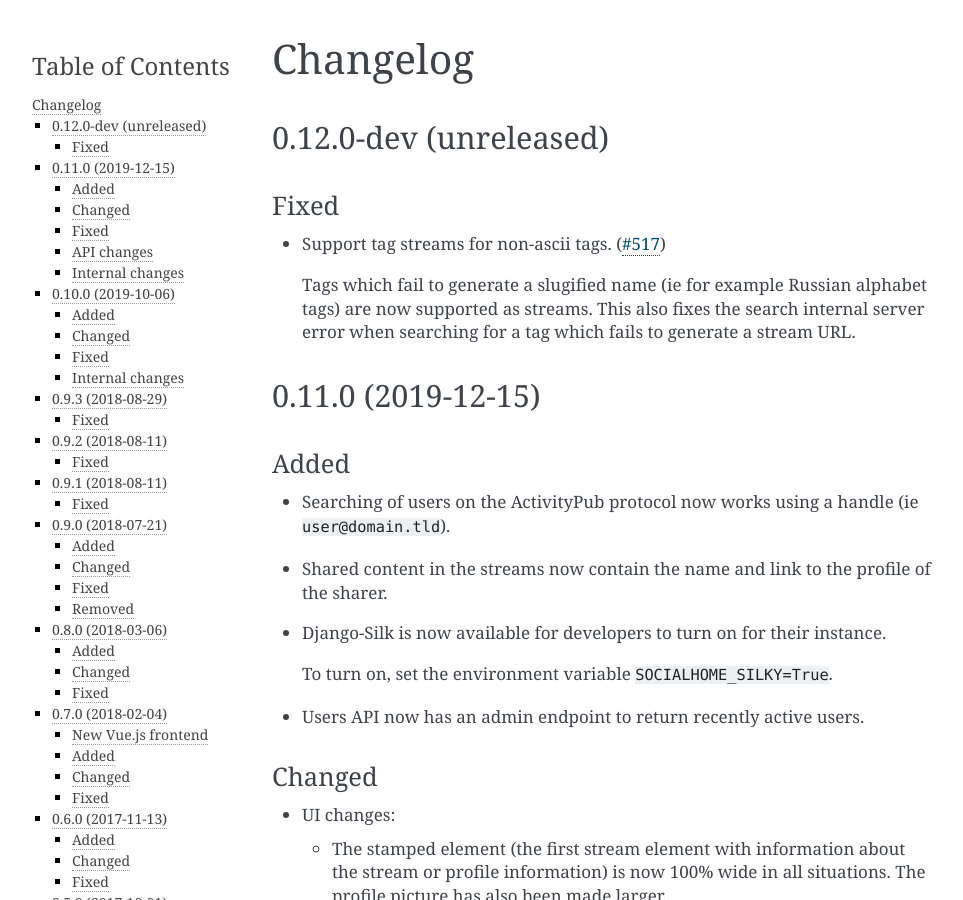
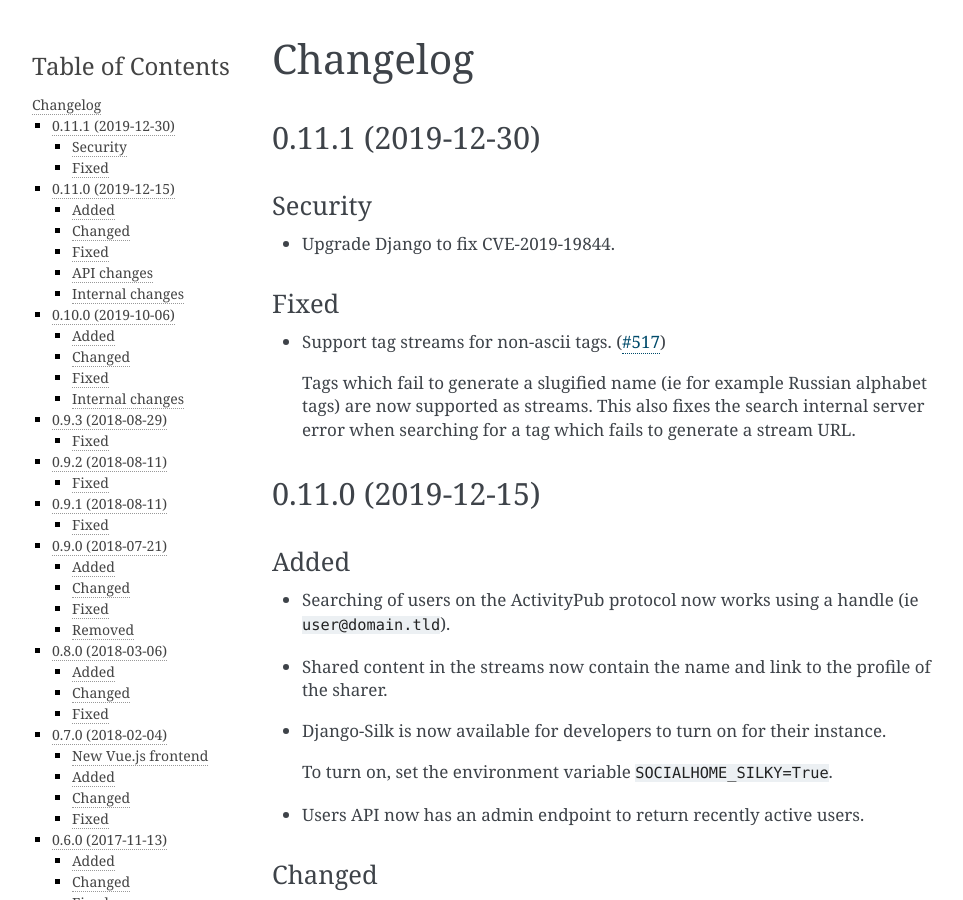
Before and after one commit to jaywink/socialhome, a Sphinx documentation site: the page built from docs/changelog.rst, in a window 1280 px wide and 900 px high. Shown: the whole window, without its empty margins (148-1111 px from the left). Built offline with Sphinx 7.4.7, drawn with Linux system fonts in a browser that asks for light colours.

Commit message:
Release 0.11.1

```diff
--- a/docs/changelog.rst
+++ b/docs/changelog.rst
@@ -3,8 +3,13 @@
 Changelog
 =========
 
-0.12.0-dev (unreleased)
------------------------
+0.11.1 (2019-12-30)
+-------------------
+
+Security
+........
+
+* Upgrade Django to fix CVE-2019-19844.
 
 Fixed
 .....
--- a/docs/conf.py
+++ b/docs/conf.py
@@ -1,6 +1,6 @@
 #!/usr/bin/env python3
 # -*- coding: utf-8 -*-
-__version__ = "0.12.0-dev"
+__version__ = "0.11.1"
 
 # Federation documentation build configuration file, created by
 # sphinx-quickstart on Sun Oct  2 12:42:19 2016.
--- a/socialhome/__init__.py
+++ b/socialhome/__init__.py
@@ -1,5 +1,5 @@
 # -*- coding: utf-8 -*-
-__version__ = "0.12.0-dev"
+__version__ = "0.11.1"
 __version_info__ = tuple([int(num) if num.isdigit() else num for num in __version__.replace("-", ".", 1).split(".")])
 
 default_app_config = "socialhome.apps.SocialhomeConfig"
```
